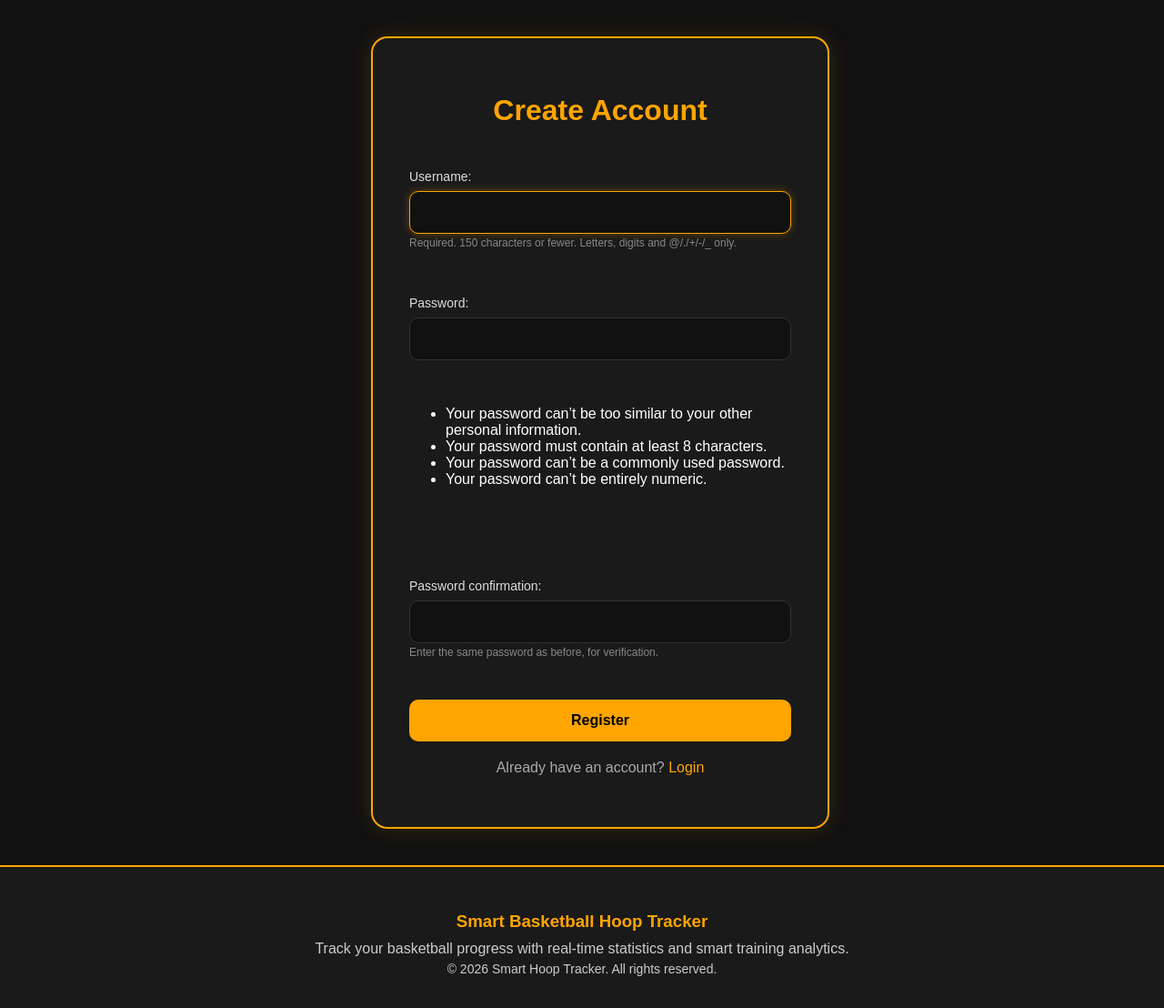
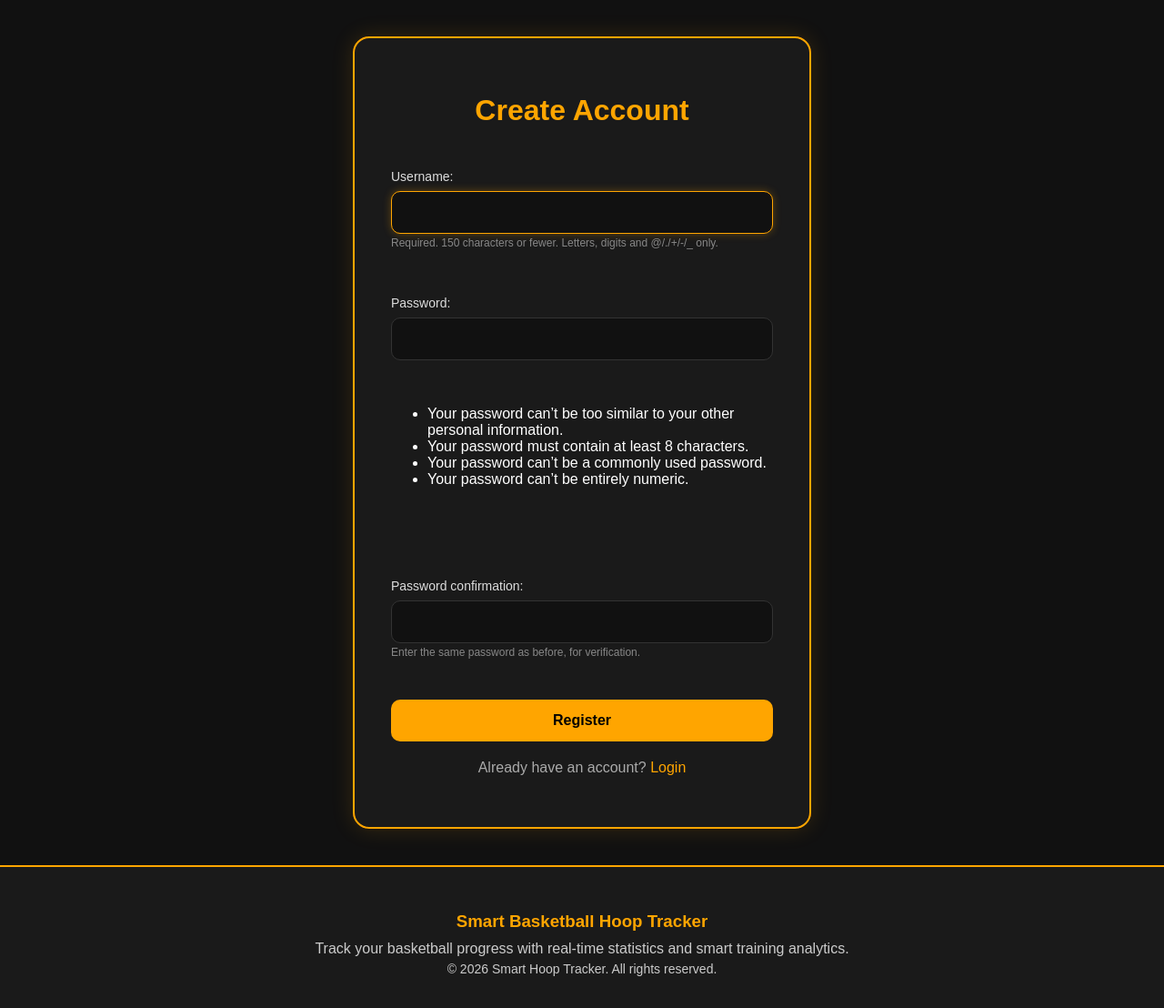
Before and after one commit to BojidarTsankov/smart-basketball-hoop-tracker, a Django app: page /register/ in a window 1280 px wide. Shown: the part 107-1215 px from the top of the page at 91% size. Run offline with Django 5.2, Linux system fonts and the light colour scheme.

Commit message:
Fix auth things

```diff
--- a/web_app/config/settings.py
+++ b/web_app/config/settings.py
@@ -123,5 +123,6 @@ STATICFILES_DIRS = [
     BASE_DIR / 'static',
 ]
 
+LOGIN_URL = '/login/'
 LOGIN_REDIRECT_URL = '/dashboard/'
 LOGOUT_REDIRECT_URL = '/'
--- a/web_app/static/css/style.css
+++ b/web_app/static/css/style.css
@@ -237,7 +237,10 @@ main {
 /* auth-pages */
 
 .auth-container {
-    width: 100%;
+    max-width: 1200px;
+
+    margin: 0 auto;
+
     min-height: calc(100vh - 140px);
 
     display: flex;
```
